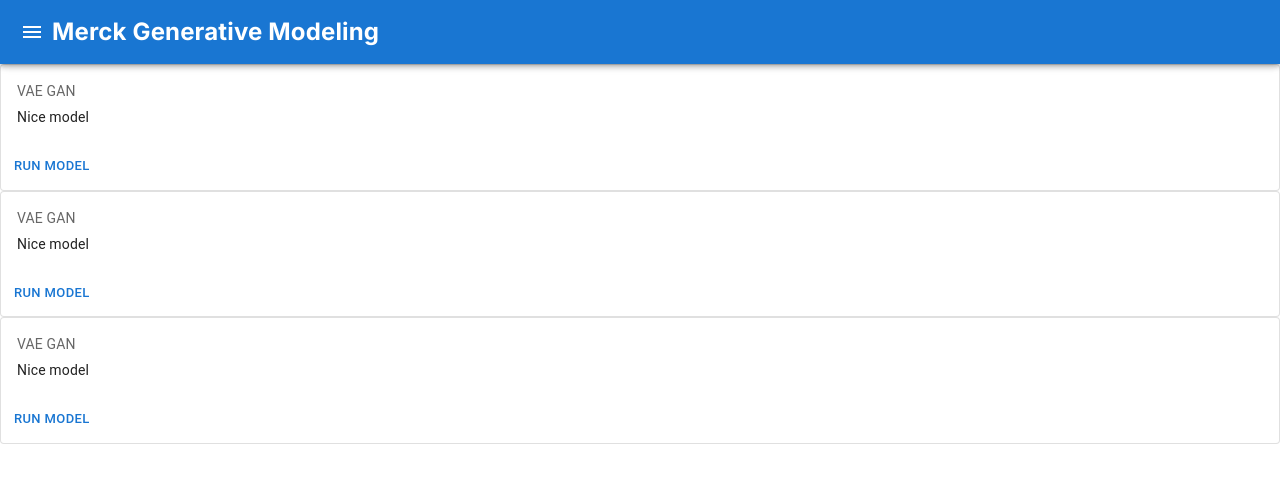
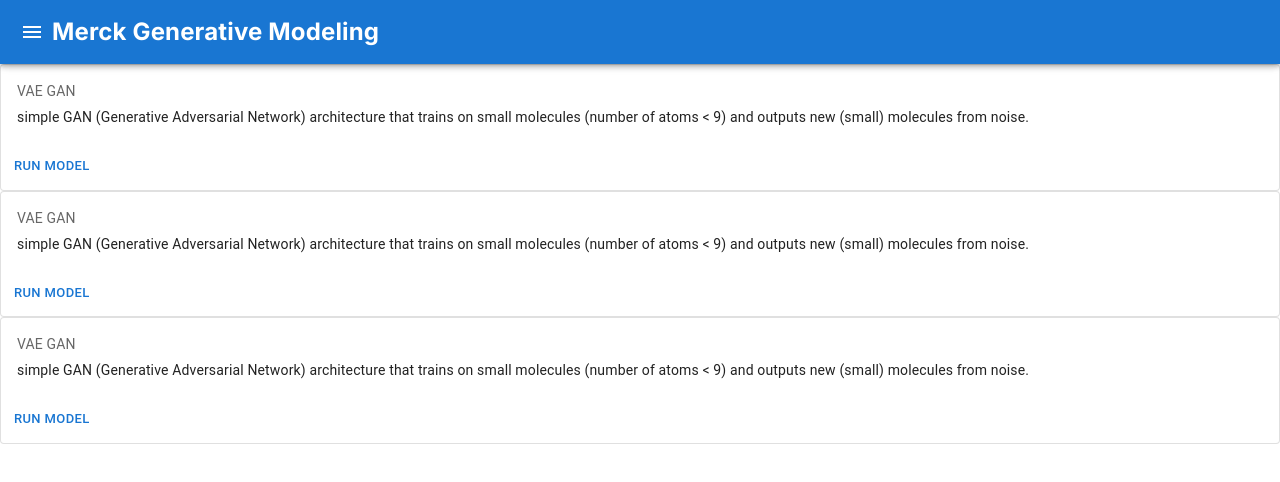
Before and after one commit to jag-prabhakaran/molecular-generative-modeling, a Next.js app in the folder refreshed-front-end/merck-generative-modeling/: page / in a window 1280 px wide. Shown: the top 482 px of the page. Built offline with nearby package versions, Linux system fonts and the light colour scheme.

Commit message:
added props

```diff
--- a/refreshed-front-end/merck-generative-modeling/src/app/page.tsx
+++ b/refreshed-front-end/merck-generative-modeling/src/app/page.tsx
@@ -7,7 +7,7 @@
   for (let i = 0; i < 3; i++) {
     models.push(<ModelCard
       ModelTitle="VAE GAN"
-      ModelDescription="Nice model"
+      ModelDescription="simple GAN (Generative Adversarial Network) architecture that trains on small molecules (number of atoms < 9) and outputs new (small) molecules from noise."
     />);
   }
   return (
```
